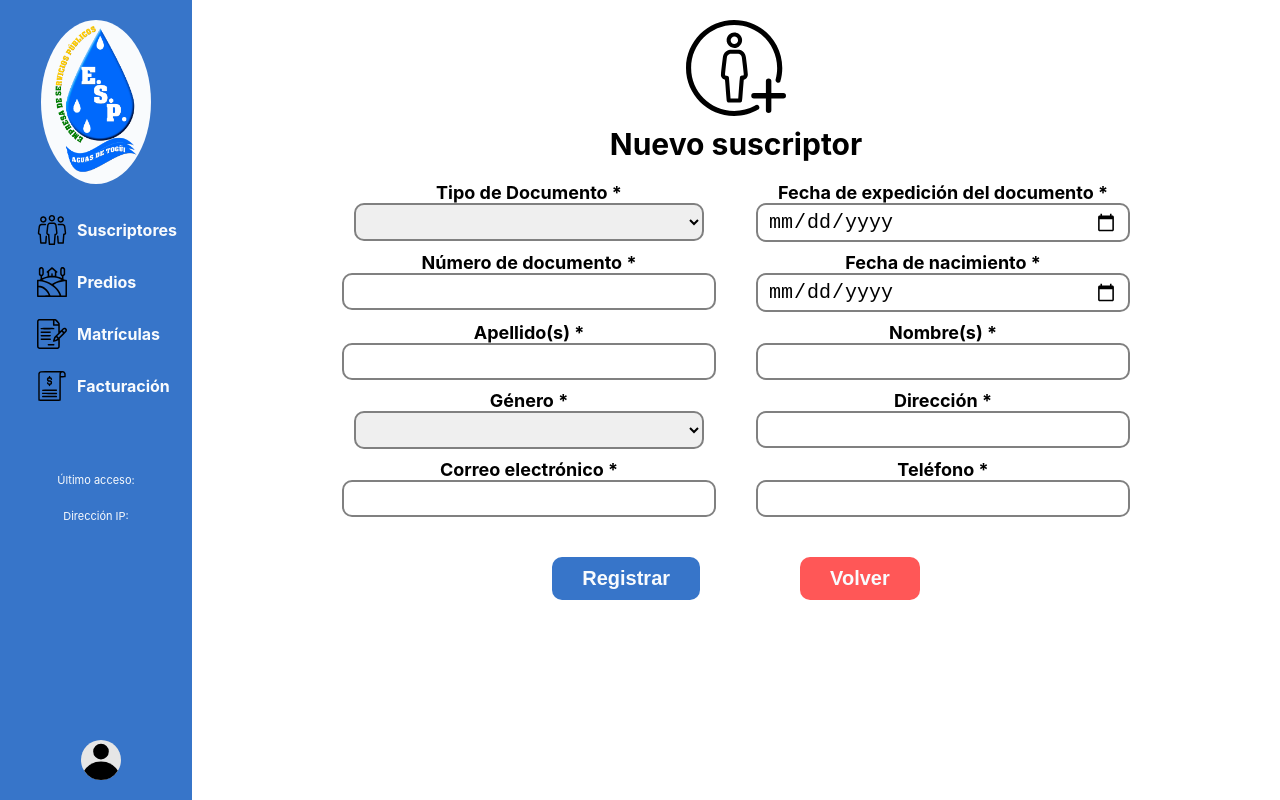
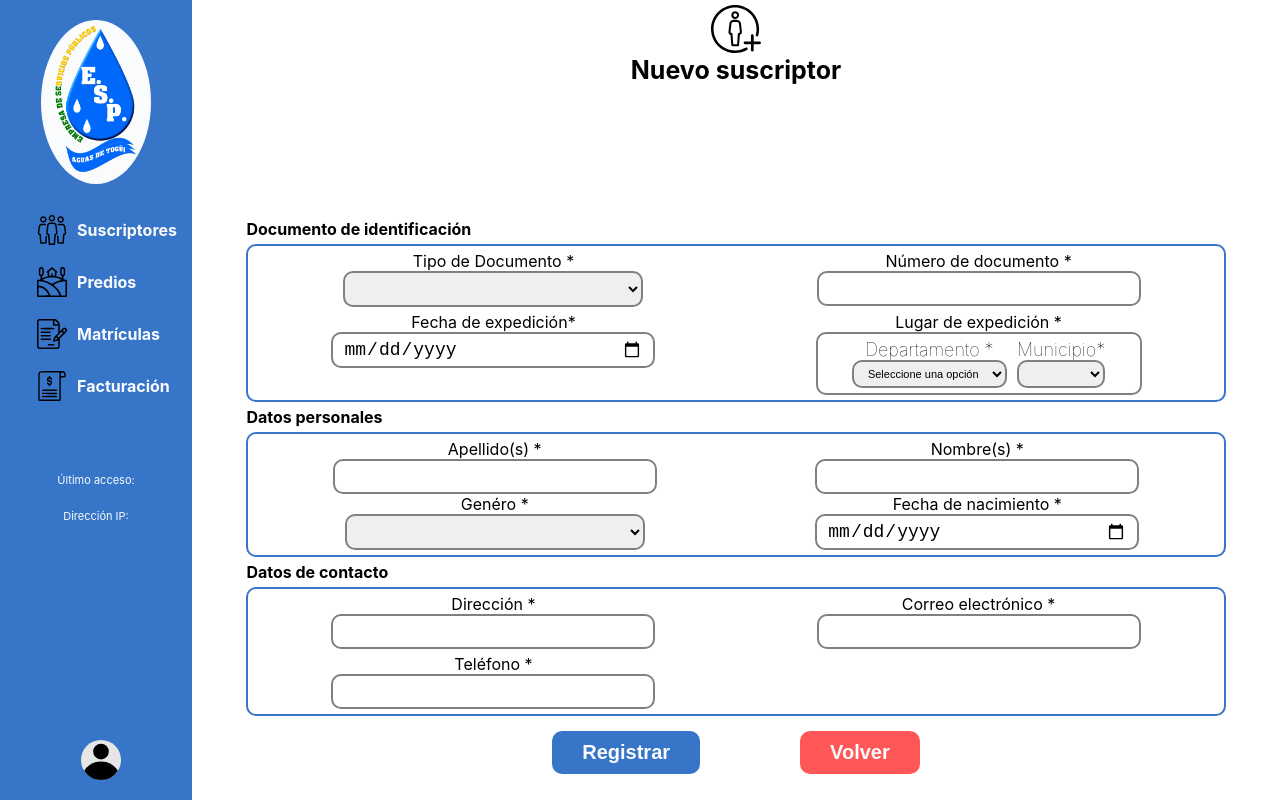
Before and after one commit to AndrewDelRio/FrontSistemaFacturacionATSAESP, a React (Create React App) app: page /secretary/register-subscriber in a window 1280 px wide. Built offline with nearby package versions, Linux system fonts and the light colour scheme.

Commit message:
Modifying adding subscriber window

```diff
--- a/src/components/LoginForm/LoginForm.js
+++ b/src/components/LoginForm/LoginForm.js
@@ -77,7 +77,7 @@ const LoginForm = ({ forgotPassword }) => {
     }
     return (
         <div className="login-form">
-            <p className="login-title"><b>Inicar sesión</b></p>
+            <p className="login-title"><b>Iniciar sesión</b></p>
             {
                 (invalidAuth &&
                     <p className="auth-error-message">¡¡Usuario o contraseña incorrecta!!</p>) ||
@@ -85,7 +85,7 @@ const LoginForm = ({ forgotPassword }) => {
                     noActiveAuth &&
                     <p className="no-active-error-message">¡¡Usuario no activo en el sistema!!</p>) ||
                 (outOfTimeAuth &&
-                    <p className="out-of-time-error-message">¡¡No tienes permiso para acceder fuera del horario permitido!!</p>)
+                    <p className="out-of-time-error-message">¡¡No tienes permiso para acceder fuera del horario establecido!!</p>)
             }
             <div className="input-login">
                 <img src={userIcon} width={30} alt=""></img>
--- a/src/components/MainNavBarSecretary/MainNavBarSecretary.css
+++ b/src/components/MainNavBarSecretary/MainNavBarSecretary.css
@@ -1,6 +1,6 @@
 .nav-bar {
     width: 15vw;
-    height: 100vh;
+    height: 100%;
     display: flex;
     flex-direction: column;
     justify-content: flex-start;
--- a/src/pages/Subscribers/AddSubscriberWindow/AddSubscriberWindow.css
+++ b/src/pages/Subscribers/AddSubscriberWindow/AddSubscriberWindow.css
@@ -4,17 +4,17 @@
     display: flex;
     flex-direction: column;
     align-items: center;
-    row-gap: 10px;
+    row-gap: 2px;
 }
 
 .add-subscriber-icon {
-    margin-top: 20px;
+    margin-top: 5px;
 }
 
 .add-subscriber>p {
     margin: 0;
     padding: 0;
-    font-size: var(--title-size);
+    font-size: var(--title-small-size);
 }
 
 .add-subscriber>p {
@@ -23,24 +23,139 @@
 }
 
 .add-form {
+    width: 90%;
+    display: grid;
+    grid-template-columns: repeat(1, auto);
+    row-gap: 5px;
+    column-gap: 5px;
+    padding: 0px;
+    margin-left: auto;
+    margin-right: auto;
+    margin-top: auto;
+}
+
+/**
+etiqueta de los titulos del formulario agregar
+**/
+.add-form>p {
+    margin: 0;
+    font-weight: bold;
+    text-align: left;
+}
+
+.input-info-subscriber {
+    width: 300px;
+    border: gray solid 2px;
+    border-radius: 10px;
+    font-size: var(--text-form-size);
+    padding-inline: 10px;
+    padding-block: 5px;
+}
+
+.input-expedition-place {
+    width: 350px;
+    border: gray solid 2px;
+    border-radius: 10px;
+    font-size: var(--nav-bar-text-size-info-system);
+    padding-inline: 10px;
+    padding-block: 5px;
+    resize: none;
+}
+
+.document-identification-container {
+    border: var(--light-blue) solid 2px;
+    border-radius: 10px;
     display: grid;
     grid-template-columns: repeat(2, auto);
-    row-gap: 10px;
-    column-gap: 40px;
-    padding: 10px;
+    row-gap: 5px;
+    column-gap: 5px;
+    padding: 5px;
 }
 
-.add-form>div>p {
-    font-weight: bold;
+.document-identification-container>div>p {
+    margin: 0;
+    font-size: var(--nav-bar-text-size);
+}
+
+.address-property-container {
+    display: flex;
+    flex-direction: column;
+    justify-content: center;
+    align-items: center;
+    padding: 0px;
+    resize: none;
+}
+
+.address-property-container>p {
     margin: 0;
     font-size: var(--text-form-size);
 }
 
-.input-info-subscriber {
-    width: 350px;
-    border: gray solid 2px;
+.address-property-container>div {
+    width: 65%;
+    min-width: 65%;
+    max-width: 65%;
+    resize: none;
+    display: flex;
+    flex-direction: row;
+    justify-content: center;
+    align-items: center;
+    column-gap: 10px;
+    border: solid gray 2px;
     border-radius: 10px;
-    font-size: var(--text-size);
-    padding-inline: 10px;
-    padding-block: 5px;
+    padding: 5px;
 }
+
+.address-property-container>div>div>select {
+    width: 100%;
+    min-width: 100%;
+    max-width: 100%;
+}
+
+.address-property-container>div>div>p {
+    margin: 0;
+    font-size: var(--text-form-size);
+    font-weight: lighter;
+}
+
+.add-form>div {
+    display: grid;
+    grid-template-columns: repeat(2, auto);
+    margin-top: 0px;
+}
+
+.personal-data-containers {
+    border: var(--light-blue) solid 2px;
+    border-radius: 10px;
+    display: grid;
+    grid-template-columns: repeat(2, auto);
+    row-gap: 0px;
+    column-gap: 0px;
+    padding: 5px;
+}
+
+.personal-data-containers>div>p {
+    margin: 0;
+    font-size: var(--nav-bar-text-size);
+}
+
+.contact-dates-container {
+    border: var(--light-blue) solid 2px;
+    border-radius: 10px;
+    display: grid;
+    grid-template-columns: repeat(2, auto);
+    row-gap: 5px;
+    column-gap: 5px;
+    padding: 5px;
+}
+
+.contact-dates-container>div>p {
+    margin: 0;
+    font-size: var(--nav-bar-text-size);
+}
+
+.control-button {
+    width: 100%;
+    justify-content: center;
+    justify-items: center;
+}
--- a/src/pages/Subscribers/AddSubscriberWindow/AddSubscriberWindow.js
+++ b/src/pages/Subscribers/AddSubscriberWindow/AddSubscriberWindow.js
@@ -7,19 +7,23 @@ import { ModalMessagePerformed } from "../../../components/ModalMessagePerformed
 import { getDocumentTypeValues } from "../../../services/DocumentTypeService";
 import { getGenderList } from "../../../services/GenderService";
 import { addSubscriber } from "../../../services/SubscriberService";
+import { getDepartmentsList } from "../../../services/PlacesService";
 import { validateEmail, validateNames } from "../../../validations/ValidateForms";
 import ControlButton from "../../../components/ControlButton/ControlButton";
 import { ModalActionPerformed } from "../../../components/ModalActionPerformed/ModalActionPerformed";
 import "./AddSubscriberWindow.css";
 
 let documentTypes = [];
-let genders = []
+let genders = [];
+let departmentList = [];
+let municipalityList = [];
 
 export function AddSubscriberWindow() {
 
     documentTypes = getDocumentTypeValues();
     genders = getGenderList();
-
+    departmentList = getDepartmentsList();
+    municipalityList = ['Seleccione']
     const [modalState, changeModalState] = useState(false);
     const [modalWarningState, changeModalWarningState] = useState(false);
     const [modalErrorState, changeModalErrorState] = useState(false);
@@ -44,6 +48,8 @@ export function AddSubscriberWindow() {
     const [addressState, setAddressState] = useState("")
     const [emailState, setEmailState] = useState("")
     const [phoneState, setPhoneState] = useState("")
+    const [departmentState, setDepartmentState] = useState(-1)
+    const [municipalityState, setMunicipalityState] = useState(-1)
 
 
     const navigate = useNavigate()
@@ -83,7 +89,7 @@ export function AddSubscriberWindow() {
                 birthdate_subscriber: birthdayState === "" ? null : birthdayState,
                 lastnames_subscriber: lastnamesState === "" ? null : lastnamesState,
                 names_subscriber: nameState === "" ? null : nameState,
-                place_expedition_document: "",
+                place_expedition_document: municipalityState + ' - ' + departmentList[departmentState].department_name,
                 gender_subscriber: gendersState === "" ? null : gendersState,
                 address_subscriber: addressState === "" ? null : addressState,
                 email_subscriber: emailState === "" ? null : emailState,
@@ -102,7 +108,6 @@ export function AddSubscriberWindow() {
             })
         }
     }
-
 
     const handleClickBackButton = () => {
         changeModalbackToPage(!modalStateBack);
@@ -124,13 +129,19 @@ export function AddSubscriberWindow() {
         changeModalExistState(!modalExistState)
     }
 
-
+    const handleLoadCities = function (e) {
+        const option = e.target.value;
+        setDepartmentState(option);
+        console.log(departmentState);
+    }
 
     return (
         <div className="add-subscriber">
-            <img src={addSubscriberIcon} alt="" width={100} className="add-subscriber-icon"></img>
+            <img src={addSubscriberIcon} alt="" width={50} className="add-subscriber-icon"></img>
             <p>Nuevo suscriptor</p>
             <div className="add-form">
+                <p>Documento de identificación</p>
+                <div className="document-identification-container">
                     <div>
                         <p>Tipo de Documento *</p>
                         <select className="input-info-subscriber"
@@ -147,30 +158,69 @@ export function AddSubscriberWindow() {
                             })}
                         </select>
                     </div>
-                <div id="expedition-date" >
-                    <p>Fecha de expedición del documento *</p>
-                    <input className="input-info-subscriber" type="date" value={expeditionDateState} onChange={(e) => setExpeditionDateState(e.target.value)} />
-                </div>
+
                     <div>
                         <p>Número de documento *</p>
                         <input className="input-info-subscriber" type="number" value={documentNumberState} onChange={(e) => setDocumentNumberState(e.target.value)} />
                     </div>
 
+                    <div id="expedition-date" >
+                        <p>Fecha de expedición*</p>
+                        <input className="input-info-subscriber" type="date" value={expeditionDateState} onChange={(e) => setExpeditionDateState(e.target.value)} />
+                    </div>
+                    <div className="address-property-container">
+                        <p>Lugar de expedición *</p>
+                        <div>
+                            <div>
+                                <p>Departamento *</p>
+                                <select className="input-expedition-place"
+                                    value={departmentState}
+                                    onClick={handleLoadCities}
+                                    onChange={(e) => setDepartmentState(e.target.value)}
 
-                <div id="birthdate">
-                    <p>Fecha de nacimiento *</p>
-                    <input className="input-info-subscriber" type="date" value={birthdayState} onChange={(e) => setBirthdayState(e.target.value)} />
+                                ><option>Seleccione una opción</option>
+                                    {
+                                        departmentList.map((department, i) => {
+                                            return (
+                                                <option key={department.dane_code} value={i}>
+                                                    {department.department_name}
+                                                </option>
+                                            )
+                                        }
+                                        )}
+                                </select>
                             </div>
+                            <div>
+                                <p>Municipio*</p>
+                                <select className="input-expedition-place"
+                                    value={municipalityState}
+                                    onChange={(e) => setMunicipalityState(e.target.value)}
+                                >
+                                    {
+                                        departmentState > -1 &&
+                                        (
+                                            departmentList[departmentState].cities.map((municipality, i) => (
+                                                <option key={municipality} value={municipality}>{municipality}</option>
+                                            ))
+                                        )
+                                    }
+                                </select>
+                            </div>
+                        </div>
+                    </div>
+                </div>
+                <p>Datos personales</p>
+                <div className="personal-data-containers">
                     <div>
                         <p>Apellido(s) *</p>
                         <input className="input-info-subscriber" type="text" value={lastnamesState} onChange={(e) => setLastnamesState(e.target.value)}></input>
                     </div>
-                <div>
+                    <div >
                         <p>Nombre(s) *</p>
                         <input className="input-info-subscriber" type="text" value={nameState} onChange={(e) => setNamesState(e.target.value)}></input>
                     </div>
                     <div>
-                    <p>Género *</p>
+                        <p>Genéro *</p>
                         <select className="input-info-subscriber"
                             value={gendersState}
                             onChange={(e) => setGendersState(e.target.value)}
@@ -182,6 +232,14 @@ export function AddSubscriberWindow() {
                             })}
                         </select>
                     </div>
+                    <div>
+                        <p>Fecha de nacimiento *</p>
+                        <input className="input-info-subscriber" type="date" value={birthdayState} onChange={(e) => setBirthdayState(e.target.value)} />
+                    </div>
+                </div>
+
+                <p>Datos de contacto</p>
+                <div className="contact-dates-container">
                     <div>
                         <p>Dirección *</p>
                         <input className="input-info-subscriber" type="text" value={addressState} onChange={(e) => setAddressState(e.target.value)}></input>
@@ -202,6 +260,7 @@ export function AddSubscriberWindow() {
                         acceptFunction={handleClickAddSubscriber}
                         backFunction={() => { changeModalbackToPage(!modalStateBack) }}
                     />
+                </div>
             </div>
             <ModalMessagePerformed
                 img={addSubscriberIcon}
@@ -266,7 +325,6 @@ export function AddSubscriberWindow() {
                 state={modalDocumentExpeditionDateErrorState}
                 accept={() => { changeModalDocumentExpeditionDateErrorState(!modalDocumentExpeditionDateErrorState) }}
             />
-
             <ModalMessagePerformed
                 img={warningIcon}
                 title="Error"
@@ -274,7 +332,6 @@ export function AddSubscriberWindow() {
                 state={modalBirthdateErrorState}
                 accept={() => { changeModalBirthdateErrorState(!modalBirthdateErrorState) }}
             />
-
             <ModalMessagePerformed
                 img={warningIcon}
                 title="Aviso"
@@ -299,5 +356,4 @@ export function AddSubscriberWindow() {
             />
         </div>
     )
-
 }
--- /dev/null
+++ b/src/services/PlacesService.js
@@ -0,0 +1,55 @@
+import axios from "axios";
+import { environment } from "../environment/Environment";
+
+let departments = [];
+let municipalities = [];
+
+export const getDepartmets = () => new Promise((resolve, reject) => {
+    const config = {
+        headers: {
+            token: sessionStorage.getItem('token')
+        }
+    }
+    axios.get(environment.APIHost + '/getDepartments', config).then(
+        res => {
+            if (res.data.ok) {
+                departments = res.data.result
+                resolve(true)
+            }
+        }).catch(
+            err => {
+                reject(err)
+            }
+        )
+})
+
+export const getDepartmentsList = () => {
+    return departments;
+}
+
+export const getMunicipalities = (id_department) => {
+
+    new Promise((resolve, reject) => {
+        const config = {
+            headers: {
+                token: sessionStorage.getItem('token')
+            }
+        }
+        axios.get(environment.APIHost + '/getMunicipalitiesByDpt/' + id_department, config).then(
+            res => {
+                if (res.data.ok) {
+                    municipalities = res.data.result
+                    resolve(true)
+                }
+            }).catch(
+                err => {
+                    reject(err)
+                }
+            )
+    })
+}
+
+export const getMunicipalitiesList = (id_department) => {
+    getMunicipalities(id_department);
+    return municipalities;
+}
```
Also changed, not shown: src/pages/Subscribers/SubscribersWindow/SubscribersWindow.js (+15 -9 lines). Lines whose indentation alone changed are shown as unchanged.
